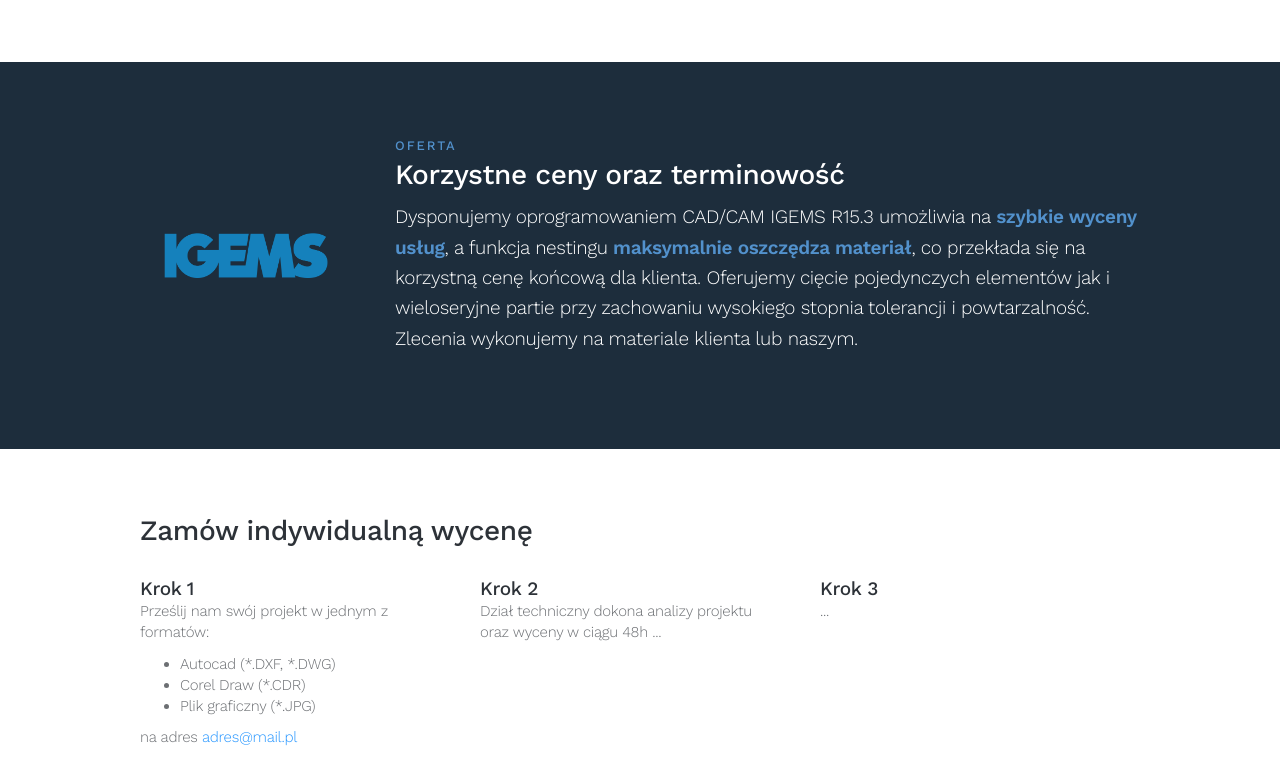
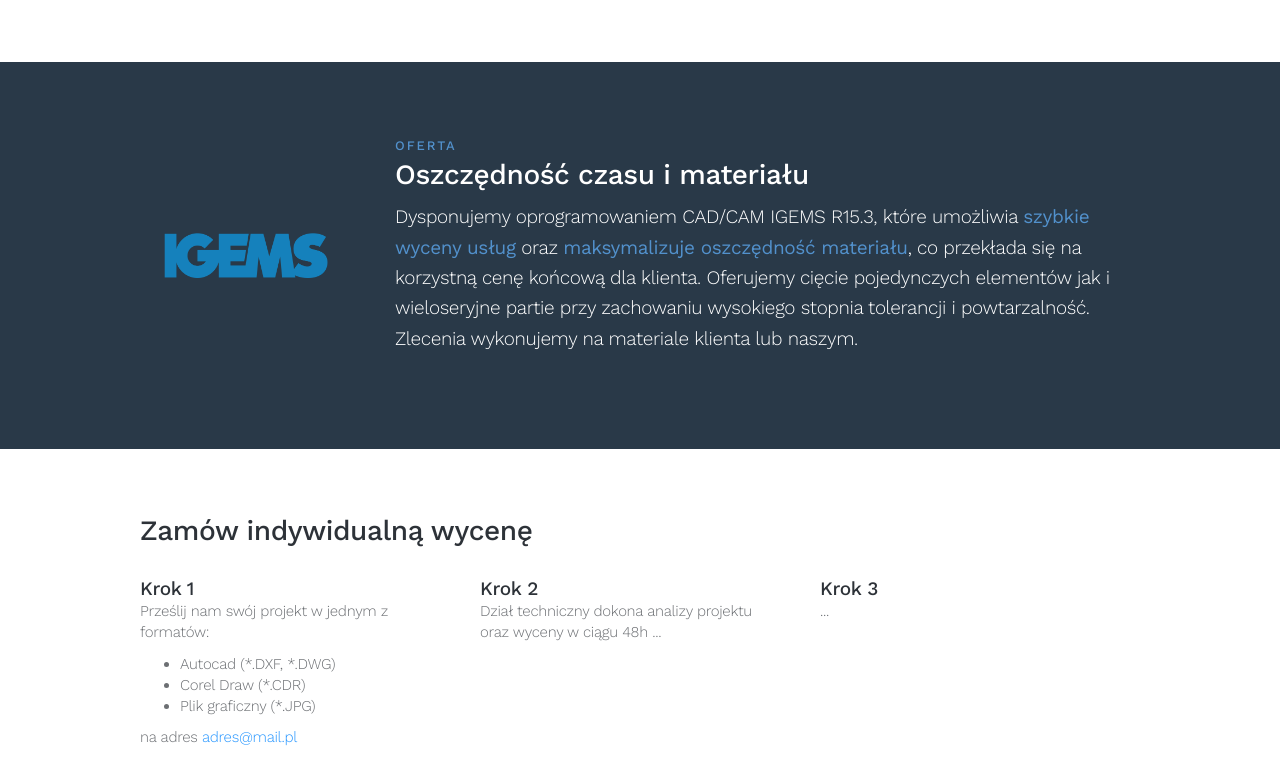
Before and after one commit to elmaciejj/allcut-strona, a website: page index.html in a window 1280 px wide. Shown: the part 1027-1798 px from the top of the page. Drawn offline with nearby package versions, Linux system fonts and the light colour scheme; some packages are replaced by stand-ins of ours.

Commit message:
zmiana tekstow

```diff
--- a/assets/css/application-startup.css
+++ b/assets/css/application-startup.css
@@ -23,7 +23,7 @@
 
 /* code block */
 .app-code-block {
-  background-color: #1d2d3c;
+  background-color: #293948;
   overflow: hidden;
 }
 .app-code {
--- a/assets/css/main.css
+++ b/assets/css/main.css
@@ -154,5 +154,6 @@ a.anchor {
 }
 
 .app-code-block strong {
-    color: #5291cc
+    color: #5291cc;
+    font-weight: 400
 }
--- a/index.html
+++ b/index.html
@@ -190,9 +190,9 @@
             </div>
             <div class="col-sm-9">
               <h6 class="text-allcut-blue text-uppercase" style="color: #5291cc">Oferta</h6>
-              <h3 class="m-t-0">Korzystne ceny oraz terminowość</h3>
+              <h3 class="m-t-0">Oszczędność czasu i materiału</h3>
               <p class="lead m-b-md">
-                Dysponujemy oprogramowaniem CAD/CAM IGEMS R15.3 umożliwia na <strong>szybkie wyceny usług</strong>, a funkcja nestingu <strong>maksymalnie oszczędza materiał</strong>, co przekłada się na korzystną cenę końcową dla klienta.
+                Dysponujemy oprogramowaniem CAD/CAM IGEMS R15.3, które umożliwia <strong>szybkie wyceny usług</strong> oraz <strong>maksymalizuje oszczędność materiału</strong>, co przekłada się na korzystną cenę końcową dla klienta.
                 Oferujemy cięcie pojedynczych elementów jak i wieloseryjne partie przy zachowaniu wysokiego stopnia tolerancji i powtarzalność. Zlecenia wykonujemy na materiale klienta lub naszym.
               </p>
             </div>
```
